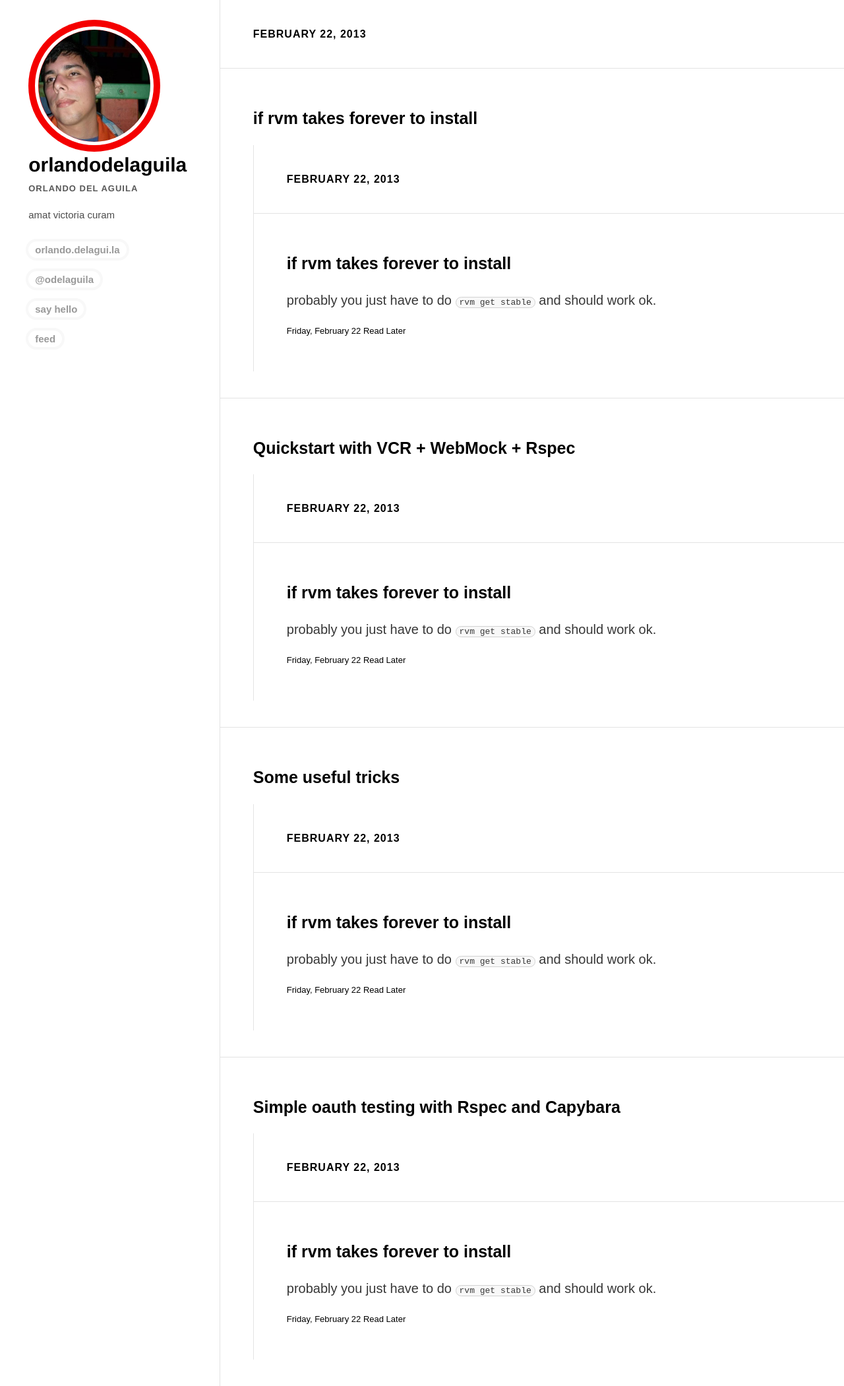
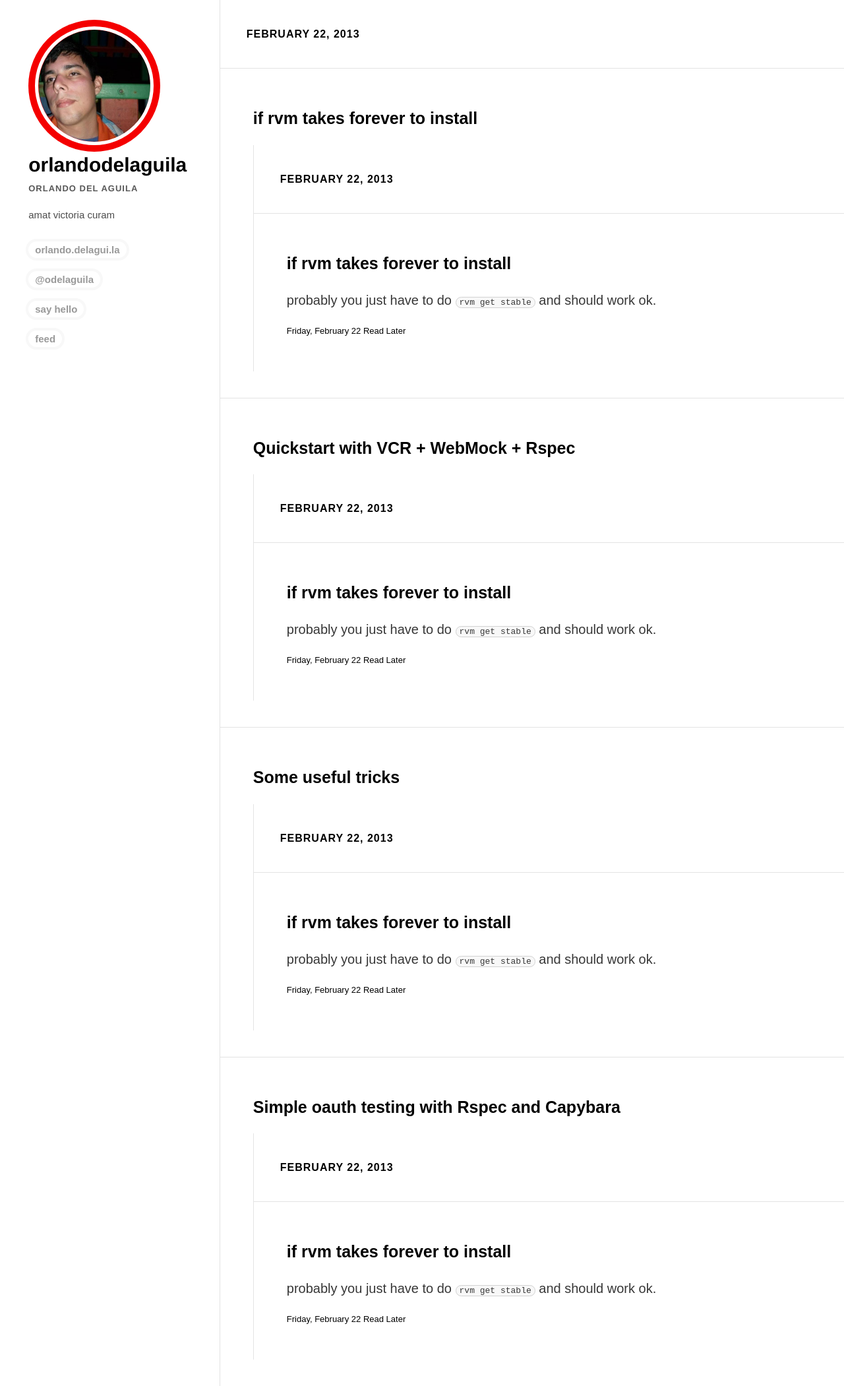
Before and after one commit to orlando/orlando.github.com, a Jekyll site: the page built from index.html, in a window 1280 px wide. Shown: the whole page at 66% size. Built offline with Jekyll 4.4.1, drawn with Linux system fonts in a browser that asks for light colours; Markdown is read by kramdown in place of the engine named in the settings; the list of posts is cut into pages by our own code.

Commit message:
minor fixes

```diff
--- a/assets/stylesheets/styles.css
+++ b/assets/stylesheets/styles.css
@@ -123,7 +123,7 @@
 
 header.post-header{
   border-left: 1px solid #e3e3e3;
-  padding: 40px 0px 40px 50px;
+  padding: 40px 0px 40px 40px;
 }
 
 header.post-header time{
```
